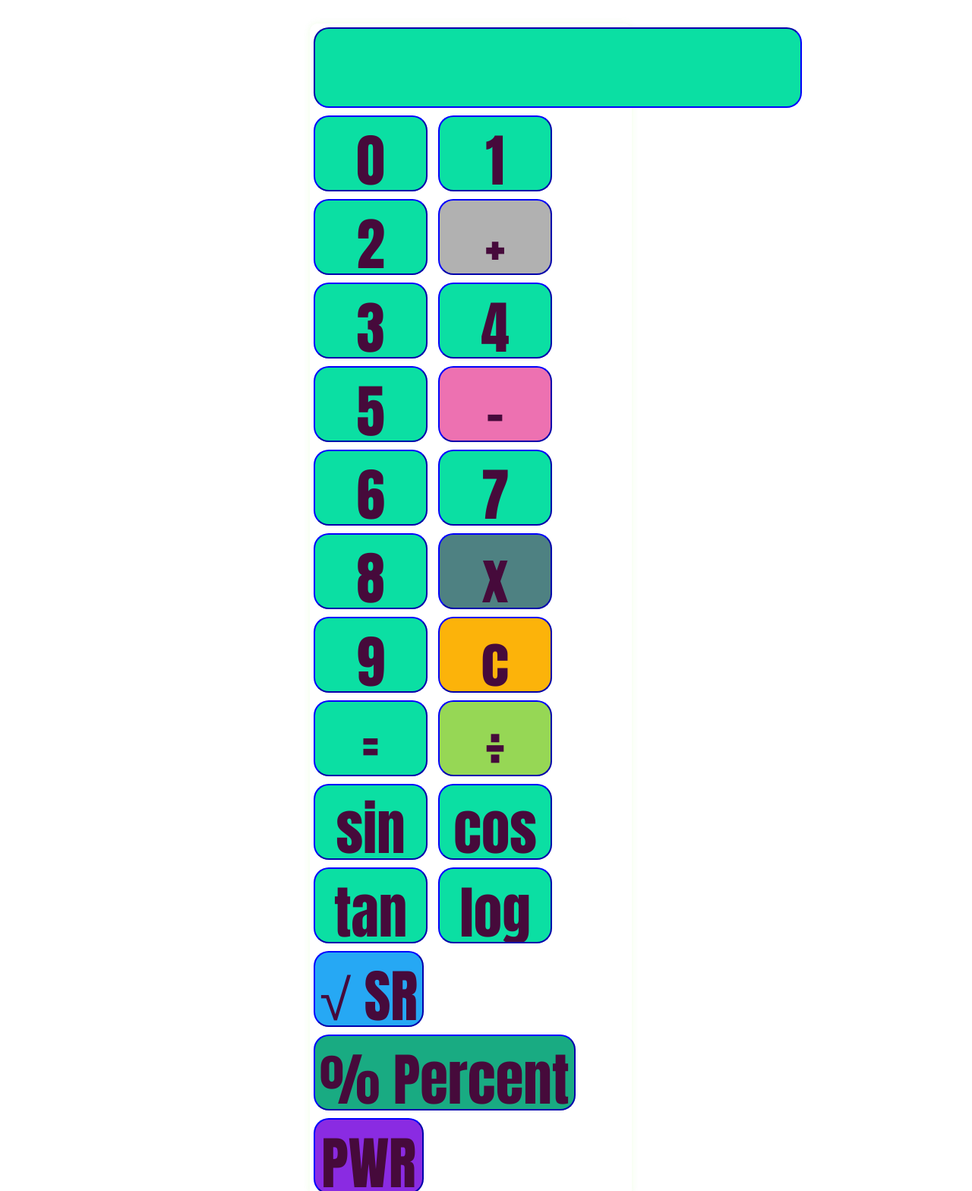
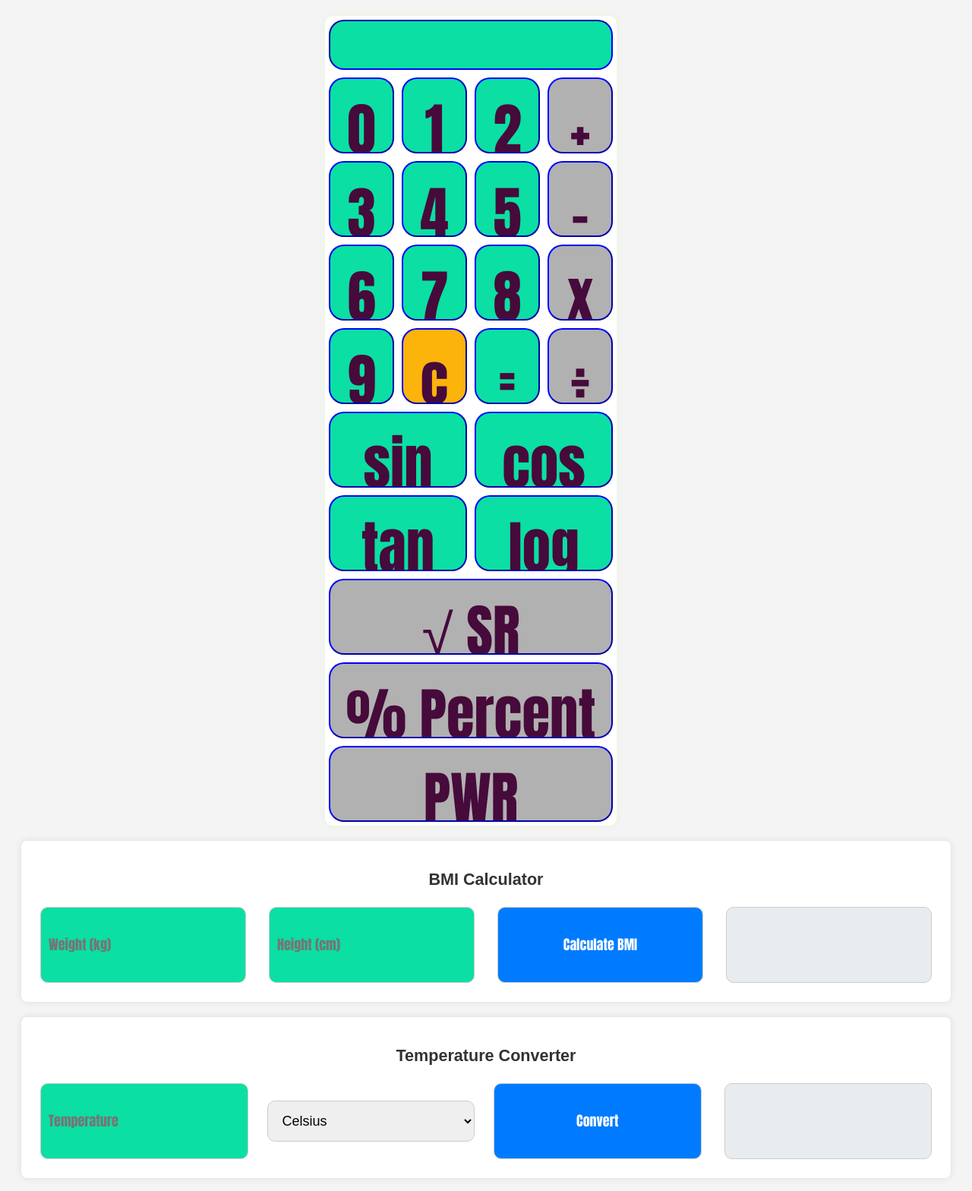
Before and after one commit to TeKaDev1/CALC, a plain HTML site: page index.html in a window 1280 px wide. Shown: the part 147-1715 px from the top of the page at 76% size. Drawn offline with Linux system fonts and the light colour scheme.

Commit message:
Add files via upload

```diff
--- a/index.html
+++ b/index.html
@@ -3,98 +3,73 @@
 <head>
   <meta charset="UTF-8" />
   <meta name="viewport" content="width=device-width, initial-scale=1.0" />
-    <meta name="description" content="Teka's Calculater" />
-    <title>Calculater</title>
+  <meta name="description" content="Teka's Calculator" />
+  <title>Calculator</title>
   <link rel="stylesheet" type="text/css" href="style.css" />
 </head>
 <body>
-    <h1>Basic Calculater</h1>
+  <h1>Basic Calculator</h1>
 
-    <br />
   <form id="myform" name="calc">
-      <input name="display" style="width: 635px;height: 100px;text-align:center;background-color:  rgb(11, 223, 163);" />
+    <input name="display" class="display" />
     <br />
     <input type="button" value="0" onclick="calc.display.value+='0'" />
     <input type="button" value="1" onclick="calc.display.value+='1'"/>
     <input type="button" value="2" onclick="calc.display.value+='2'"/>
-      <input type="button" value="+" onclick="calc.display.value+='+'" style="background-color: rgb(177, 177, 177);" /><br />
+    <input type="button" value="+" onclick="calc.display.value+='+'" class="operator" /><br />
     <input type="button" value="3" onclick="calc.display.value+='3'"/>
     <input type="button" value="4" onclick="calc.display.value+='4'"/>
     <input type="button" value="5" onclick="calc.display.value+='5'"/>
-      <input type="button" value="-" onclick="calc.display.value+='-'" style="background-color: rgb(237, 113, 177);"/><br />
+    <input type="button" value="-" onclick="calc.display.value+='-'" class="operator" /><br />
     <input type="button" value="6" onclick="calc.display.value+='6'"/>
     <input type="button" value="7" onclick="calc.display.value+='7'"/>
     <input type="button" value="8" onclick="calc.display.value+='8'"/>
-      <input type="button" value="x" onclick="calc.display.value+='*'" style="background-color: rgb(78, 129, 130);" /><br />
+    <input type="button" value="x" onclick="calc.display.value+='*'" class="operator" /><br />
     <input type="button" value="9" onclick="calc.display.value+='9'"/>
-      <input type="button" value="c" onclick="calc.display.value=''" style="background-color: rgb(252, 179, 10);" />
+    <input type="button" value="c" onclick="calc.display.value=''" class="clear" />
     <input type="button" value="=" onclick="calc.display.value=eval(calc.display.value)"/>
-      <input type="button" value="&#247;" onclick="calc.display.value+='/'" style="background-color: rgb(150, 215, 85);"/>
+    <input type="button" value="&#247;" onclick="calc.display.value+='/'" class="operator" />
     <input type="button" value="sin" onclick="calc.display.value=Math.sin(calc.display.value)" />
     <input type="button" value="cos" onclick="calc.display.value=Math.cos(calc.display.value)" />
     <input type="button" value="tan" onclick="calc.display.value=Math.tan(calc.display.value)" />
     <input type="button" value="log" onclick="calc.display.value=Math.log(calc.display.value)" />
-      <input type="button" value="√ SR" onclick="calc.display.value=Math.sqrt(calc.display.value)" style="width: auto;background-color: rgb(38, 168, 244);"/>
-      <input type="button" value="% Percent" onclick="calc.display.value+=' / 100'" style="width: auto;background-color: rgb(25, 171, 130);" />
-      <input type="button" value="PWR" onclick="calc.display.value+='**'" style="width: 145px; background-color: blueviolet;"  /> </form>
+    <input type="button" value="√ SR" onclick="calc.display.value=Math.sqrt(calc.display.value)" class="operator" />
+    <input type="button" value="% Percent" onclick="calc.display.value+=' / 100'" class="operator" />
+    <input type="button" value="PWR" onclick="calc.display.value+='**'" class="operator"  />
+  </form>
 
+  <div class="calculator-section">
+    <h2>BMI Calculator</h2>
+    <form id="bmi-form" class="bmi-temp-form">
+      <input type="number" id="weight" placeholder="Weight (kg)">
+      <input type="number" id="height" placeholder="Height (cm)">
+      <input type="button" value="Calculate BMI" onclick="calculateBMI()">
+      <input type="text" id="bmi-result" readonly>
+    </form>
+  </div>
 
+  <div class="calculator-section">
+    <h2>Temperature Converter</h2>
+    <form id="temp-form" class="bmi-temp-form">
+      <input type="number" id="temp-input" placeholder="Temperature">
+      <select id="temp-unit">
+        <option value="C">Celsius</option>
+        <option value="F">Fahrenheit</option>
+      </select>
+      <input type="button" value="Convert" onclick="convertTemperature()">
+      <input type="text" id="temp-result" readonly>
+    </form>
+  </div>
 
-      <br>
-      <div class="calculator-section"> <h2>BMI Calculator</h2> <form id="bmi-form" class="bmi-temp-form"> <input type="number" id="weight" placeholder="Weight (kg)"> <input type="number" id="height" placeholder="Height (cm)"> <input type="button" value="Calculate BMI" onclick="calculateBMI()"> <input type="text" id="bmi-result" readonly> </form>
-      </div>
-      <div class="calculator-section"> <h2>Temperature Converter</h2> <form id="temp-form" class="bmi-temp-form"> <input type="number" id="temp-input" placeholder="Temperature"> <select id="temp-unit"> <option value="C">Celsius</option> <option value="F">Fahrenheit</option> </select> <input type="button" value="Convert" onclick="convertTemperature()"> <input type="text" id="temp-result" readonly> </form>
-      </div>
   <script src="script.js"></script>
 
   <div class="button-container">
     <button class="circle-btn" onclick="toggleDarkMode()">Toggle Dark Mode</button>
-<script>
-  function toggleDarkMode() {
-    document.body.classList.toggle('dark-mode');
-  }
-</script>
-<style>
-  .dark-mode {
-    background-color: #121212;
-    color: white;
-  }
-  .dark-mode input {
-    background-color: #333;
-    color: white;
-  }
-</style>
     <button class="circle-btn" onclick="startDictation()">🎤 Voice Input</button>
-<script>
-  function startDictation() {
-    if (window.hasOwnProperty('webkitSpeechRecognition')) {
-      var recognition = new webkitSpeechRecognition();
-      recognition.continuous = false;
-      recognition.interimResults = false;
-      recognition.lang = "en-US";
-      recognition.start();
-
-      recognition.onresult = function(e) {
-        calc.display.value += e.results[0][0].transcript;
-        recognition.stop();
-      };
-
-      recognition.onerror = function(e) {
-        recognition.stop();
-      };
-    }
-
-  }
-</script>
-
-
-
-    </form>
   </div>
 
   <div>
-        <h1>All right's received by ® Teka </h1>
-
+    <h1>All rights reserved by ® Teka </h1>
   </div>
 
 </body>
--- a/style.css
+++ b/style.css
@@ -168,3 +168,78 @@ input[readonly] {
     background-color: #0056b3;
     transform: scale(1.05);
 }
+
+body {
+  font-family: Arial, sans-serif;
+  padding: 20px;
+  background-color: #f4f4f4;
+}
+
+h1 {
+  text-align: center;
+}
+
+form {
+  margin: 0 auto;
+  max-width: 100%;
+}
+
+input[type="button"],
+input[type="number"],
+input[type="text"],
+select {
+  width: 100%;
+  padding: 10px;
+  margin: 5px 0;
+  box-sizing: border-box;
+}
+
+.display {
+  width: 100%;
+  height: 60px;
+  text-align: center;
+  background-color: rgb(11, 223, 163);
+}
+
+.operator {
+  background-color: rgb(177, 177, 177);
+}
+
+.clear {
+  background-color: rgb(252, 179, 10);
+}
+
+.calculator-section {
+  margin-top: 20px;
+  background-color: #fff;
+  padding: 20px;
+  box-shadow: 0 0 10px rgba(0, 0, 0, 0.1);
+}
+
+button.circle-btn {
+  background-color: #333;
+  color: #fff;
+  border: none;
+  border-radius: 50%;
+  padding: 10px 20px;
+  cursor: pointer;
+}
+
+@media (min-width: 600px) {
+  form {
+    display: flex;
+    flex-wrap: wrap;
+  }
+
+  input[type="button"],
+  input[type="number"],
+  input[type="text"],
+  select {
+    flex: 1 1 22%;
+    margin: 5px;
+  }
+
+  .display {
+    flex-basis: 100%;
+  }
+}
```
Lines whose indentation alone changed are shown as unchanged.
